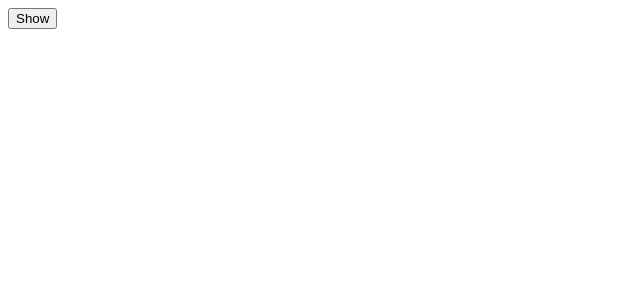
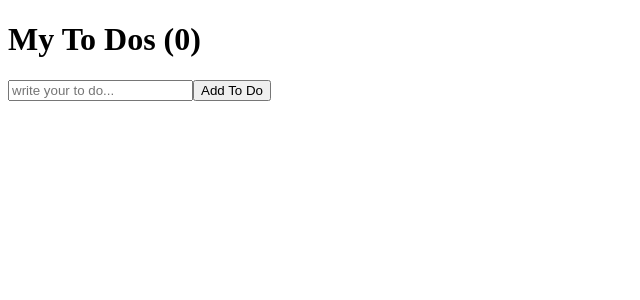
Before and after one commit to dongsunoh/ReactJS-to-MovieWebService, a React (Create React App) app in the folder react-for-firstproject/: page / in a window 1280 px wide. Shown: the top 300 px of the page, without its empty margins (0-640 px from the left). Built offline with nearby package versions, Linux system fonts and the light colour scheme.

Commit message:
To Do List part One  - 새로운 배열 생성 시 [...param]을 사용 함. 스프레드 연산자(spread operator)라고 함.

```diff
--- a/react-for-firstproject/src/App.js
+++ b/react-for-firstproject/src/App.js
@@ -1,30 +1,34 @@
-import {useState, useEffect} from "react";
-
-function Hello() {
-
-    useEffect(() => {
-       console.log("hi :)");
-        // 아래가 cleanup function. 컴포넌트가 destroy 될 때 실행 됨.
-       return () => {console.log("bye :(")};
-    }, []);
-
-    return (
-        <h1>Hello</h1>
-    );
-}
+import {useState} from "react";
 
 function App() {
 
-    const [showing, setShowing] = useState(false);
+    const [todo, setTodo] = useState("");
+    const [toDos, setToDos] = useState([]);
 
-    const onClick = () => {
-        setShowing(prevShowing => !prevShowing);
+    const onChange = (event) => {
+        setTodo(event.target.value);
+    }
+    const onSubmit = (event) => {
+        event.preventDefault(); // 웹 브라우저의 기본동작을 막는 함수
+        if(todo === "") {
+            return;
+        }
+        setToDos((currentArray) => [todo, ...currentArray]);
+        setTodo("");
     };
-
+    console.log(toDos);
     return (
           <div>
-              {showing ? <Hello /> : null}
-              <button onClick={onClick}>{showing ? "Hide" : "Show"}</button>
+              <h1>My To Dos ({toDos.length})</h1>
+              <form onSubmit={onSubmit}>
+                  <input
+                      value={todo}
+                      type="text"
+                      placeholder="write your to do..."
+                      onChange={onChange}
+                  />
+                  <button>Add To Do</button>
+              </form>
           </div>
       );
 }
```
